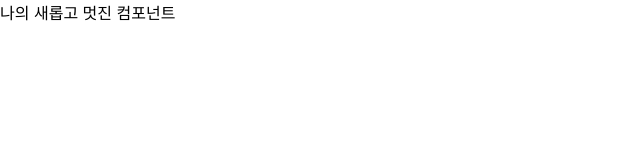
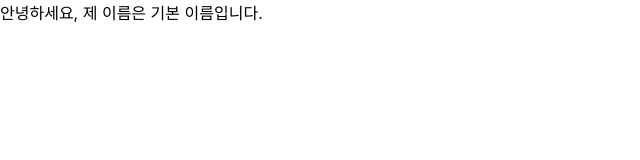
Before and after one commit to ch0515/study_React, a React (Create React App) app: page / in a window 1280 px wide. Shown: the top 160 px of the page, without its empty margins (0-640 px from the left). Built offline with nearby package versions, Linux system fonts and the light colour scheme.

Commit message:
props 기본값 설정 defaultProps

```diff
--- a/src/MyComponent.js
+++ b/src/MyComponent.js
@@ -1,5 +1,8 @@
-const MyComponent = () => {
-    return <div>나의 새롭고 멋진 컴포넌트</div>;
+const MyComponent = props => {
+    return <div>안녕하세요, 제 이름은 {props.name}입니다.</div>;
+};
+MyComponent.defaultProps = {
+    name: '기본 이름'
 };
 
 export default MyComponent; // -> 모듈 내보내기
```
